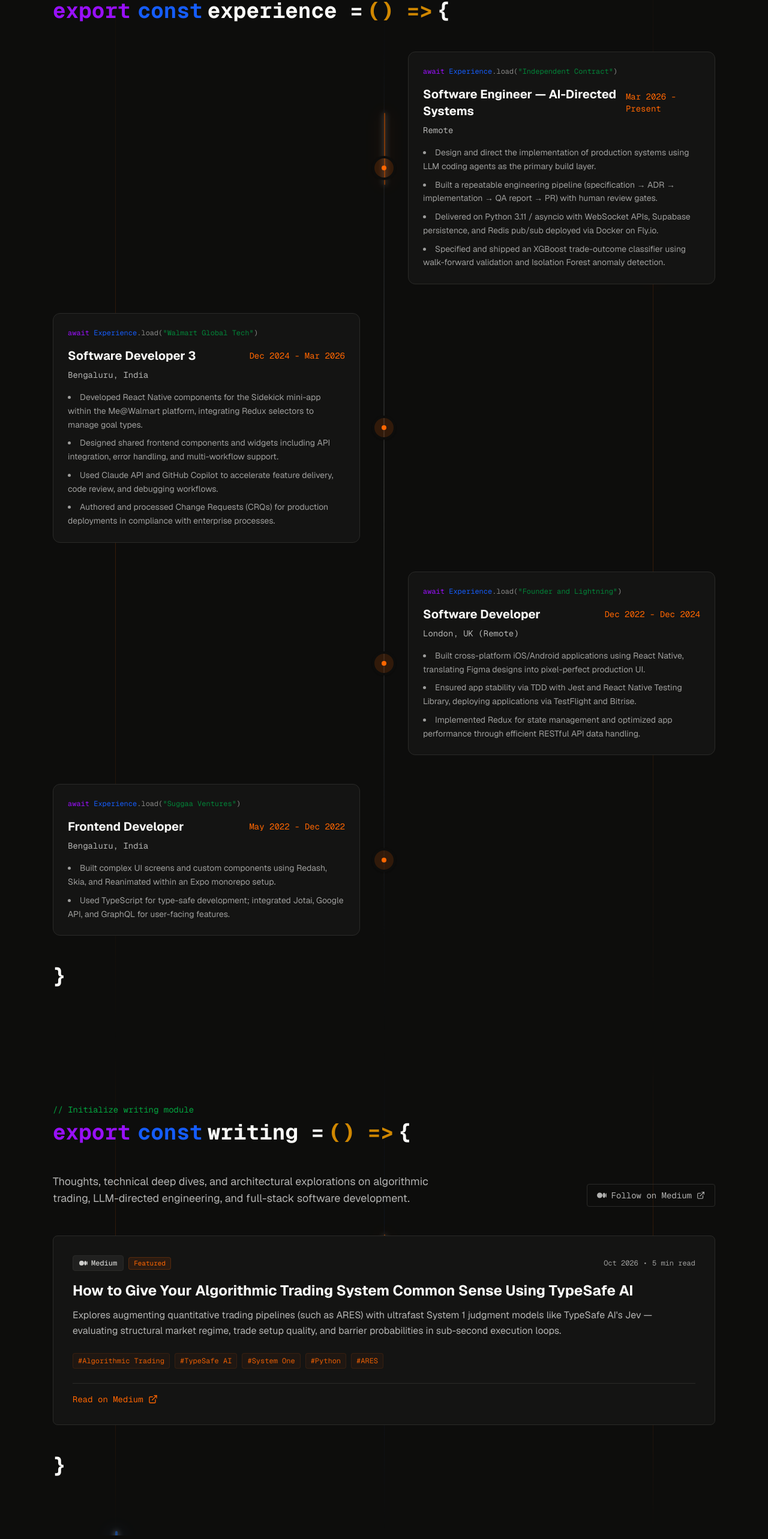
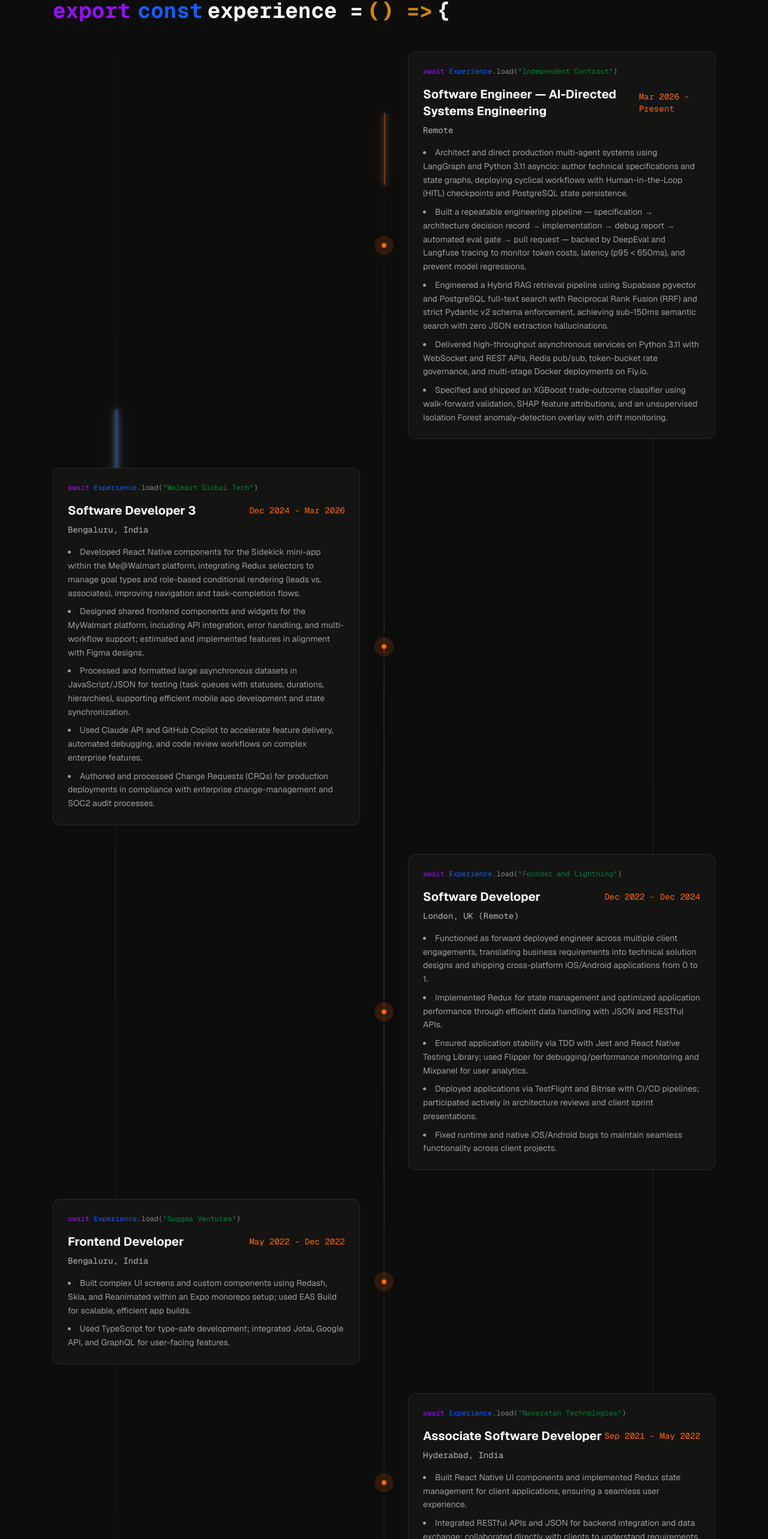
Before and after one commit to dubeyshantanu2/shantanu-portfolio, a Next.js app: page / in a window 1280 px wide. Shown: the part 5763-8329 px from the top of the page at 60% size. Built offline with nearby package versions, Linux system fonts and the light colour scheme; no server answers.

Commit message:
feat(experience): populate complete work experience from resume

```diff
--- a/src/components/ExperienceTimeline.tsx
+++ b/src/components/ExperienceTimeline.tsx
@@ -18,7 +18,7 @@ export function ExperienceTimeline() {
               <div className="relative z-10">
                 <div className="mb-4 font-mono text-xs text-foreground/50">
                   <span className="text-purple-600 dark:text-purple-400">await</span> <span className="text-blue-600 dark:text-blue-400">Experience</span>.load(
-                  <span className="text-green-700 dark:text-green-400">"{exp.company}"</span>)
+                  <span className="text-green-700 dark:text-green-400">&quot;{exp.company}&quot;</span>)
                 </div>
                 <div className="flex flex-col md:flex-row justify-between mb-2 md:items-center">
                   <h3 className="font-bold text-xl group-hover:text-[var(--accent)] transition-colors">{exp.role}</h3>
--- a/src/data/content.ts
+++ b/src/data/content.ts
@@ -205,14 +205,15 @@ export const blogPosts: BlogPost[] = [
 export const experiences: Experience[] = [
   {
     company: "Independent Contract",
-    role: "Software Engineer — AI-Directed Systems",
+    role: "Software Engineer — AI-Directed Systems Engineering",
     period: "Mar 2026 - Present",
     location: "Remote",
     bullets: [
-      "Design and direct the implementation of production systems using LLM coding agents as the primary build layer.",
-      "Built a repeatable engineering pipeline (specification → ADR → implementation → QA report → PR) with human review gates.",
-      "Delivered on Python 3.11 / asyncio with WebSocket APIs, Supabase persistence, and Redis pub/sub deployed via Docker on Fly.io.",
-      "Specified and shipped an XGBoost trade-outcome classifier using walk-forward validation and Isolation Forest anomaly detection.",
+      "Architect and direct production multi-agent systems using LangGraph and Python 3.11 asyncio: author technical specifications and state graphs, deploying cyclical workflows with Human-in-the-Loop (HITL) checkpoints and PostgreSQL state persistence.",
+      "Built a repeatable engineering pipeline — specification → architecture decision record → implementation → debug report → automated eval gate → pull request — backed by DeepEval and Langfuse tracing to monitor token costs, latency (p95 < 650ms), and prevent model regressions.",
+      "Engineered a Hybrid RAG retrieval pipeline using Supabase pgvector and PostgreSQL full-text search with Reciprocal Rank Fusion (RRF) and strict Pydantic v2 schema enforcement, achieving sub-150ms semantic search with zero JSON extraction hallucinations.",
+      "Delivered high-throughput asynchronous services on Python 3.11 with WebSocket and REST APIs, Redis pub/sub, token-bucket rate governance, and multi-stage Docker deployments on Fly.io.",
+      "Specified and shipped an XGBoost trade-outcome classifier using walk-forward validation, SHAP feature attributions, and an unsupervised Isolation Forest anomaly-detection overlay with drift monitoring.",
     ],
   },
   {
@@ -221,10 +222,11 @@ export const experiences: Experience[] = [
     period: "Dec 2024 - Mar 2026",
     location: "Bengaluru, India",
     bullets: [
-      "Developed React Native components for the Sidekick mini-app within the Me@Walmart platform, integrating Redux selectors to manage goal types.",
-      "Designed shared frontend components and widgets including API integration, error handling, and multi-workflow support.",
-      "Used Claude API and GitHub Copilot to accelerate feature delivery, code review, and debugging workflows.",
-      "Authored and processed Change Requests (CRQs) for production deployments in compliance with enterprise processes.",
+      "Developed React Native components for the Sidekick mini-app within the Me@Walmart platform, integrating Redux selectors to manage goal types and role-based conditional rendering (leads vs. associates), improving navigation and task-completion flows.",
+      "Designed shared frontend components and widgets for the MyWalmart platform, including API integration, error handling, and multi-workflow support; estimated and implemented features in alignment with Figma designs.",
+      "Processed and formatted large asynchronous datasets in JavaScript/JSON for testing (task queues with statuses, durations, hierarchies), supporting efficient mobile app development and state synchronization.",
+      "Used Claude API and GitHub Copilot to accelerate feature delivery, automated debugging, and code review workflows on complex enterprise features.",
+      "Authored and processed Change Requests (CRQs) for production deployments in compliance with enterprise change-management and SOC2 audit processes.",
     ],
   },
   {
@@ -233,9 +235,11 @@ export const experiences: Experience[] = [
     period: "Dec 2022 - Dec 2024",
     location: "London, UK (Remote)",
     bullets: [
-      "Built cross-platform iOS/Android applications using React Native, translating Figma designs into pixel-perfect production UI.",
-      "Ensured app stability via TDD with Jest and React Native Testing Library, deploying applications via TestFlight and Bitrise.",
-      "Implemented Redux for state management and optimized app performance through efficient RESTful API data handling.",
+      "Functioned as forward deployed engineer across multiple client engagements, translating business requirements into technical solution designs and shipping cross-platform iOS/Android applications from 0 to 1.",
+      "Implemented Redux for state management and optimized application performance through efficient data handling with JSON and RESTful APIs.",
+      "Ensured application stability via TDD with Jest and React Native Testing Library; used Flipper for debugging/performance monitoring and Mixpanel for user analytics.",
+      "Deployed applications via TestFlight and Bitrise with CI/CD pipelines; participated actively in architecture reviews and client sprint presentations.",
+      "Fixed runtime and native iOS/Android bugs to maintain seamless functionality across client projects.",
     ],
   },
   {
@@ -244,8 +248,29 @@ export const experiences: Experience[] = [
     period: "May 2022 - Dec 2022",
     location: "Bengaluru, India",
     bullets: [
-      "Built complex UI screens and custom components using Redash, Skia, and Reanimated within an Expo monorepo setup.",
+      "Built complex UI screens and custom components using Redash, Skia, and Reanimated within an Expo monorepo setup; used EAS Build for scalable, efficient app builds.",
       "Used TypeScript for type-safe development; integrated Jotai, Google API, and GraphQL for user-facing features.",
+    ],
+  },
+  {
+    company: "Navaratan Technologies",
+    role: "Associate Software Developer",
+    period: "Sep 2021 - May 2022",
+    location: "Hyderabad, India",
+    bullets: [
+      "Built React Native UI components and implemented Redux state management for client applications, ensuring a seamless user experience.",
+      "Integrated RESTful APIs and JSON for backend integration and data exchange; collaborated directly with clients to understand requirements and deliver solutions to complex problems.",
+    ],
+  },
+  {
+    company: "B2BDock",
+    role: "Application Developer",
+    period: "Oct 2019 - Sep 2021",
+    location: "Bengaluru, India",
+    bullets: [
+      "Designed and implemented application solutions for B2BDock's platform targeting both Android and iOS, using React Native and Redux for frontend development.",
+      "Built a comprehensive CRM system for customer interaction management; integrated third-party APIs to extend functionality and improve user experience.",
+      "Delivered applications that contributed directly to company growth and helped the founder secure funding in the company's first round.",
     ],
   },
 ];
```
Also changed, not shown: 1 other file (tests, documents, lock files or other folders).
